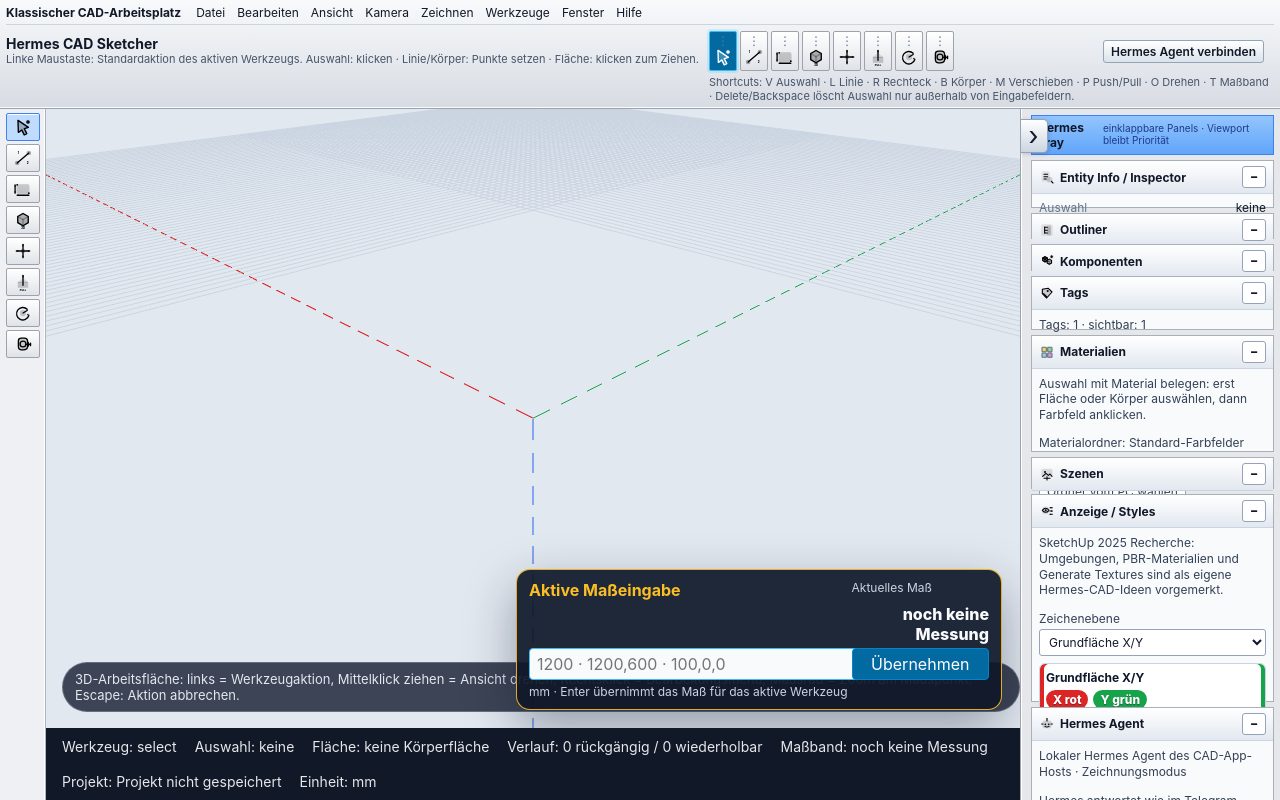
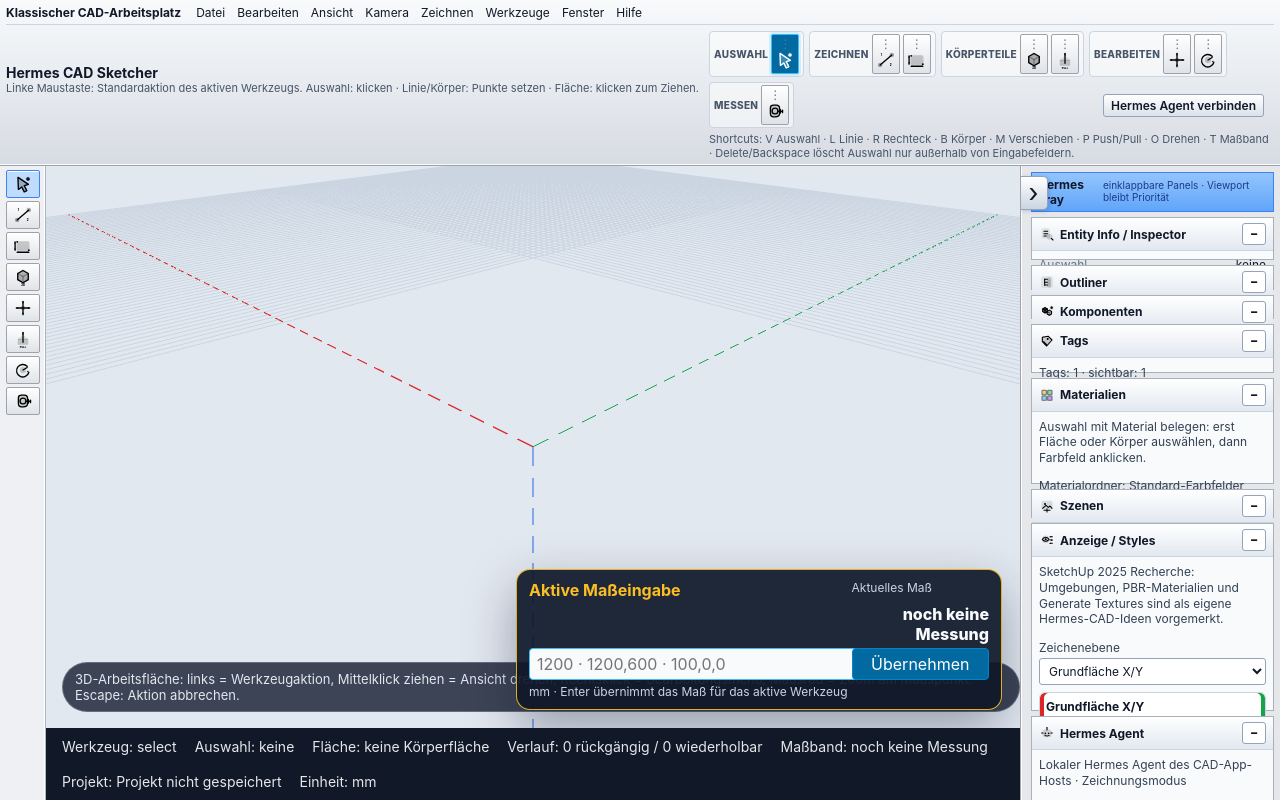
Before and after one commit to MKI13/hermes-cad-sketcher, a React (Vite) app: page / in a window 1280 px wide. Built offline with nearby package versions, Linux system fonts and the light colour scheme.

Commit message:
feat(ui): group top toolbar tools

```diff
--- a/src/App.tsx
+++ b/src/App.tsx
@@ -22,6 +22,7 @@
 import { getPrimaryActionLabel, getToolInstructions } from './ui/toolInstructions';
 import { shouldDeleteSelectionFromKey } from './ui/selectionControls';
 import { DEFAULT_TOOLBAR_ORDER, getToolShortcut, reorderToolbar, sanitizeToolbarOrder, toolFromKeyboardEvent } from './ui/toolbarCustomization';
+import { groupToolbarTools } from './ui/toolbarGrouping';
 import { MOUSE_ACTIONS, MOUSE_INPUTS, mouseActionLabel, sanitizeMouseBindings, summarizeMouseBindings, toolFromMouseAction, type MouseAction, type MouseInputId } from './ui/mouseBindings';
 import { nextWorkspaceDock, sanitizeWorkspaceDock, workspaceDockClass, type WorkspaceDock } from './ui/workspaceDock';
 import { WORKBENCH_MENUS, WORKBENCH_TOOLS, toolStatusLabel, workbenchGroups, type WorkbenchMenu } from './ui/workbenchLayout';
@@ -193,6 +194,7 @@
 
   const activeDrawingPlaneAppearance = drawingPlaneAppearance(drawingPlane);
   const orderedTools = toolbarOrder.map((id) => tools.find((item) => item.id === id)).filter((item): item is (typeof tools)[number] => Boolean(item));
+  const groupedToolbarTools = groupToolbarTools(orderedTools);
   const shortcutSummaryLabels: Record<ToolName, string> = {
     select: 'Auswahl',
     line: 'Linie',
@@ -1352,8 +1354,12 @@
           <h1>Hermes CAD Sketcher</h1>
           <p className="subtitle">Linke Maustaste: Standardaktion des aktiven Werkzeugs. Auswahl: klicken · Linie/Körper: Punkte setzen · Fläche: klicken zum Ziehen.</p>
         </div>
-        <div className="quick-toolbar" role="toolbar" aria-label="Schnell-Werkzeugleiste">
-          {orderedTools.map((item) => {
+        <div className="quick-toolbar grouped" role="toolbar" aria-label="Schnell-Werkzeugleiste">
+          {groupedToolbarTools.map((group) => (
+            <section className="toolbar-group" key={group.id} aria-label={`Werkzeuggruppe ${group.label}: ${group.description}`}>
+              <strong className="toolbar-group-title">{group.label}</strong>
+              <div className="toolbar-group-tools">
+                {group.tools.map((item) => {
                   const shortcut = getToolShortcut(item.id);
                   return (
                     <button
@@ -1389,6 +1395,9 @@
                     </button>
                   );
                 })}
+              </div>
+            </section>
+          ))}
           <button type="button" className="compact-ai-toggle" onClick={() => void connectHermesAgent()}>
             Hermes Agent verbinden
           </button>
--- a/src/styles.css
+++ b/src/styles.css
@@ -15,7 +15,11 @@
 .top-toolbar { grid-column: 1 / -1; background: linear-gradient(#f8fafc, #d7dbe2); color: #111827; display: grid; grid-template-columns: auto minmax(0, 1fr) auto; gap: 6px 10px; align-items: center; padding: 3px 6px 5px; border-bottom: 1px solid #9ca3af; box-shadow: inset 0 -1px #f8fafc; }
 .top-toolbar-title h1 { margin: 0; font-size: 14px; font-weight: 700; }
 .top-toolbar .subtitle { margin: 1px 0 0; color: #475569; line-height: 1.25; font-size: 11px; }
-.quick-toolbar { display: flex; align-items: center; gap: 3px; flex-wrap: wrap; }
+.quick-toolbar { display: flex; align-items: stretch; gap: 5px; flex-wrap: wrap; }
+.quick-toolbar.grouped { align-items: stretch; }
+.toolbar-group { display: flex; align-items: center; gap: 3px; padding: 2px 4px; border: 1px solid #cbd5e1; border-radius: 4px; background: rgba(255, 255, 255, 0.52); }
+.toolbar-group-title { color: #475569; font-size: 10px; font-weight: 800; letter-spacing: 0.03em; text-transform: uppercase; white-space: nowrap; }
+.toolbar-group-tools { display: flex; align-items: center; gap: 3px; }
 .quick-toolbar .tool-icon { border: 1px solid #a1a1aa; background: linear-gradient(#ffffff, #dfe3e8); color: #1f2937; border-radius: 2px; min-width: 28px; min-height: 26px; padding: 3px; display: grid; grid-template-columns: 1fr; gap: 0; align-items: center; justify-content: center; cursor: grab; position: relative; box-shadow: inset 0 1px #ffffff; }
 .quick-toolbar .tool-icon:active { cursor: grabbing; }
 .quick-toolbar .tool-icon:hover, .quick-toolbar .tool-icon.active { background: #0369a1; border-color: #38bdf8; box-shadow: 0 0 0 2px rgba(56, 189, 248, 0.18); }
--- /dev/null
+++ b/src/ui/toolbarGrouping.ts
@@ -0,0 +1,45 @@
+import type { ToolName } from '../core/model';
+
+export type ToolbarGroupId = 'selection' | 'drawing' | 'parts' | 'modify' | 'measure';
+
+export type ToolbarToolItem = Readonly<{
+  id: ToolName;
+  label: string;
+}>;
+
+export type ToolbarGroup = Readonly<{
+  id: ToolbarGroupId;
+  label: string;
+  description: string;
+  tools: ToolbarToolItem[];
+}>;
+
+export const TOOLBAR_GROUPS: ReadonlyArray<Omit<ToolbarGroup, 'tools'>> = [
+  { id: 'selection', label: 'Auswahl', description: 'Objekte und Arbeitskontext wählen' },
+  { id: 'drawing', label: 'Zeichnen', description: 'Kanten und Grundflächen zeichnen' },
+  { id: 'parts', label: 'Körperteile', description: 'Möbelteile und Flächen modellieren' },
+  { id: 'modify', label: 'Bearbeiten', description: 'Teile verschieben und drehen' },
+  { id: 'measure', label: 'Messen', description: 'Maße prüfen und übertragen' }
+];
+
+const TOOL_TO_GROUP: Record<ToolName, ToolbarGroupId> = {
+  select: 'selection',
+  line: 'drawing',
+  rectangle: 'drawing',
+  box: 'parts',
+  pushPull: 'parts',
+  move: 'modify',
+  rotate: 'modify',
+  tape: 'measure'
+};
+
+export function toolbarGroupForTool(tool: ToolName): ToolbarGroupId {
+  return TOOL_TO_GROUP[tool];
+}
+
+export function groupToolbarTools<T extends ToolbarToolItem>(tools: readonly T[]): Array<Omit<ToolbarGroup, 'tools'> & { tools: T[] }> {
+  return TOOLBAR_GROUPS.map((group) => ({
+    ...group,
+    tools: tools.filter((tool) => toolbarGroupForTool(tool.id) === group.id)
+  })).filter((group) => group.tools.length > 0);
+}
```
Also changed, not shown: 2 other files (tests, documents, lock files or other folders). Lines whose indentation alone changed are shown as unchanged.
